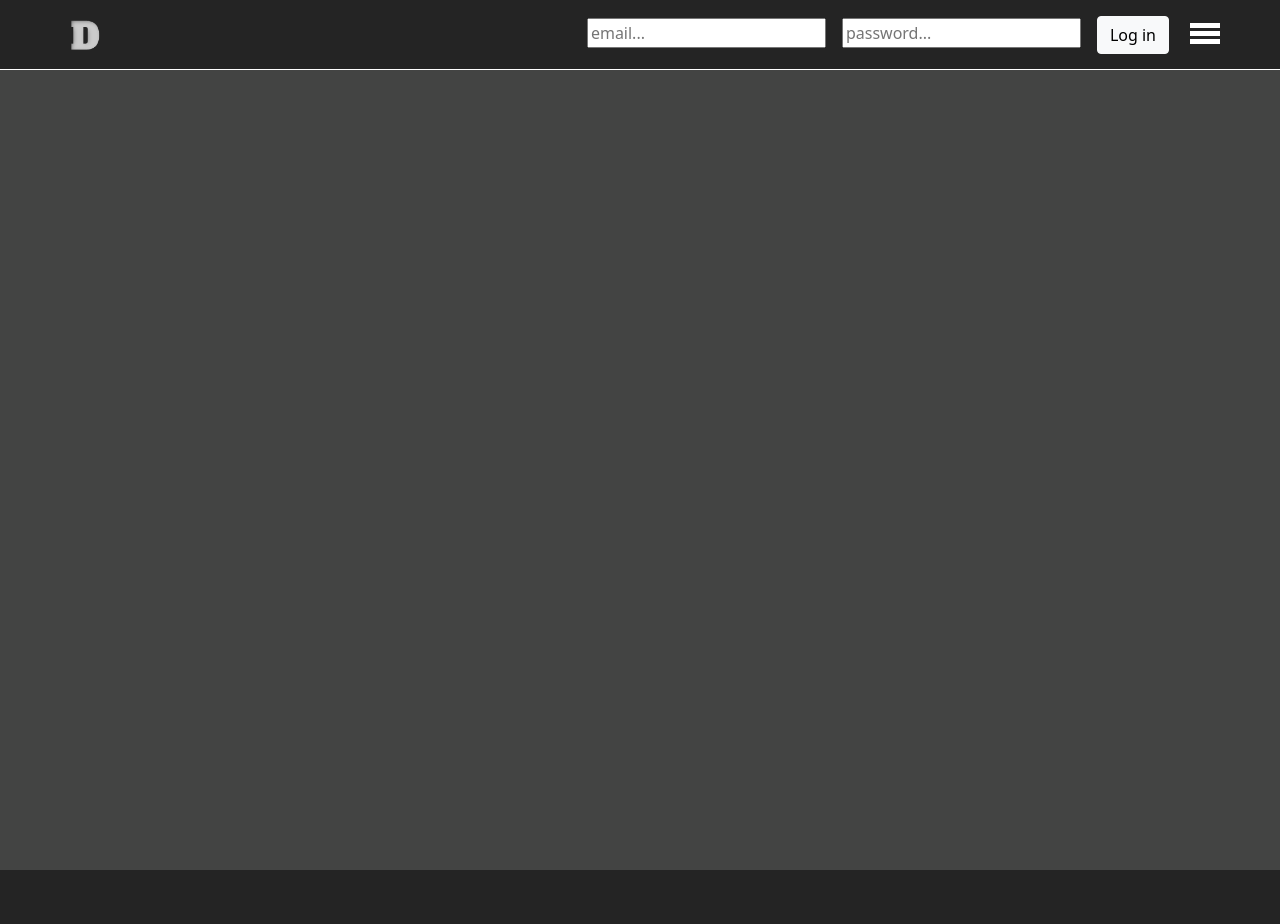
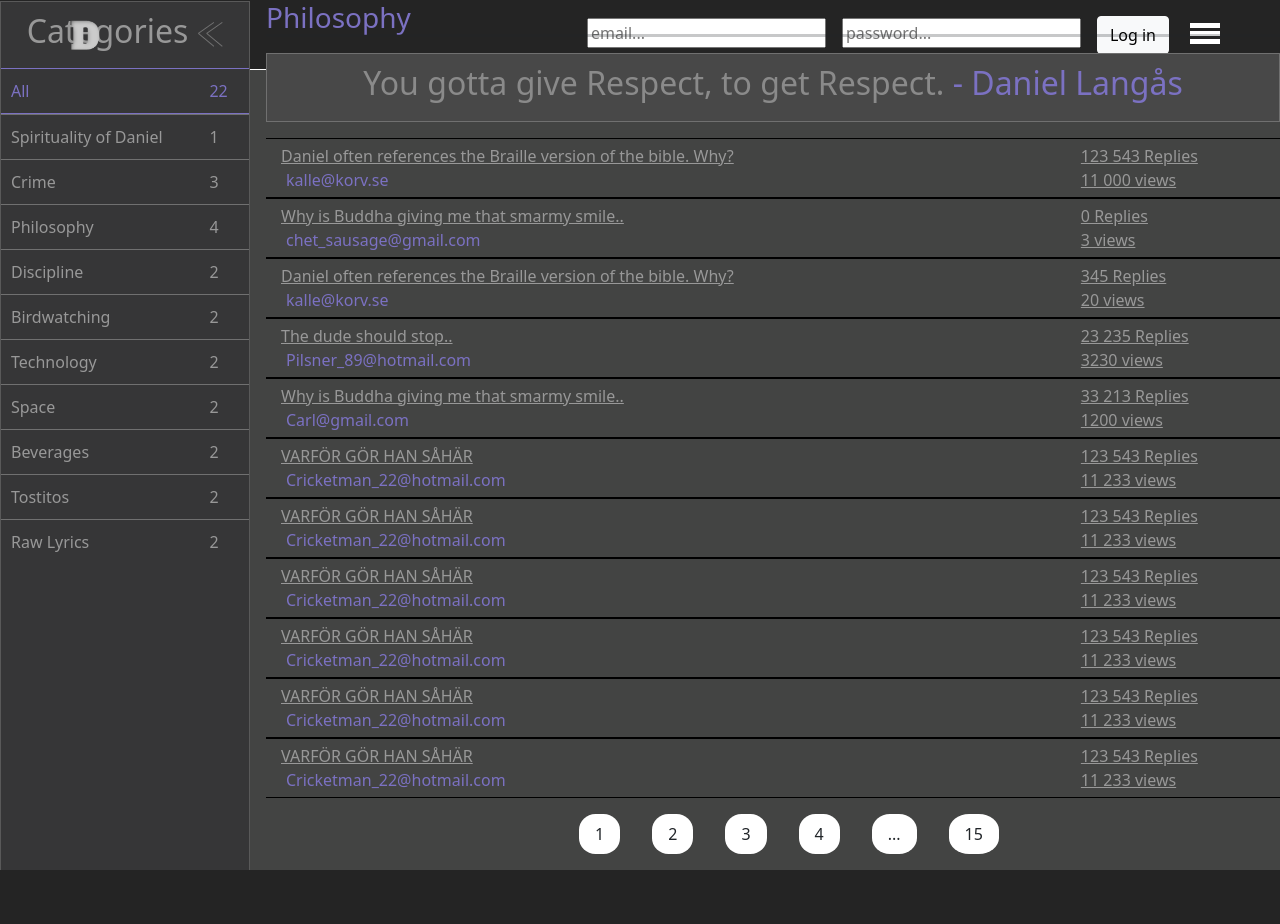
Before and after one commit to Dannemaniman/DannesBloggAngular, an Angular app: page /category/1 in a window 1280 px wide. Before the commit this address led to /. Shown: the top 924 px of the page. Built offline with nearby package versions, Linux system fonts and the light colour scheme.

Commit message:
Created Forum Category Page with basic styling.

```diff
--- a/src/app/app-routing.module.ts
+++ b/src/app/app-routing.module.ts
@@ -1,9 +1,11 @@
 import { NgModule } from '@angular/core'
 import { RouterModule, Routes } from '@angular/router'
+import { CategoryPageComponent } from "./modules/category-page/category-page.component"
 import { HomePageComponent } from "./modules/home-page/home-page.component"
 
 const routes: Routes = [
-  { path: "", component: HomePageComponent }
+  { path: "", component: HomePageComponent, pathMatch: 'full' },
+  { path: "category/:id", component: CategoryPageComponent },
 ]
 
 @NgModule({
--- a/src/app/app.module.ts
+++ b/src/app/app.module.ts
@@ -4,12 +4,14 @@ import { BrowserModule } from '@angular/platform-browser'
 import { AppRoutingModule } from './app-routing.module'
 import { AppComponent } from './app.component'
 import { CoreModule } from './core/core.module';
-import { HomePageComponent } from './modules/home-page/home-page.component'
+import { HomePageComponent } from './modules/home-page/home-page.component';
+import { CategoryPageComponent } from './modules/category-page/category-page.component'
 
 @NgModule({
   declarations: [
     AppComponent,
     HomePageComponent,
+    CategoryPageComponent,
   ],
   imports: [
     BrowserModule,
--- /dev/null
+++ b/src/app/modules/category-page/category-page.component.html
@@ -0,0 +1,43 @@
+<div class="home-page__container">
+  <section class="page-content__container">
+    <aside class="categories__container">
+      <div class="categories-title__container">
+        <h2>Categories</h2>
+        <img src="../../../assets/categories_icon.png" />
+      </div>
+      <ul>
+        <li *ngFor="let category of categories">
+          <p>{{category.title}}</p>
+          <p>{{category.threadCount}}</p>
+        </li>
+      </ul>
+    </aside>
+    <div class="thread-section__container">
+      <h3 style="color: #7B71C2;">Philosophy</h3>
+      <hr />
+      <div class="thread-section_quotebox">
+        <h2>You gotta give Respect, to get Respect. <span style="color: #7B71C2;">- Daniel Langås</span></h2>
+      </div>
+      <div class="threads__container">
+        <app-thread-bar *ngFor="let item of data" [title]="item.title" [author]="item.author" [replies]="item.replies"
+          [views]="item.views">
+        </app-thread-bar>
+      </div>
+      <div class="control__container">
+        <div class="pagination-nav__container">
+          <ul>
+            <li>1</li>
+            <li>2</li>
+            <li>3</li>
+            <li>4</li>
+            <li>...</li>
+            <li>15</li>
+          </ul>
+        </div>
+        <div class="action-buttons__container">
+          <button class="btn btn-light">New topic</button>
+        </div>
+      </div>
+    </div>
+  </section>
+</div>
--- /dev/null
+++ b/src/app/modules/category-page/category-page.component.scss
@@ -0,0 +1,178 @@
+.home-page__container {
+  width: 100%;
+  height: 100%;
+  max-width: 1400px;
+  margin: 0 auto;
+  display: flex;
+  flex-direction: column;
+  align-items: center;
+  justify-content: center;
+  padding-bottom: 3rem;
+
+  .hero-section {
+    margin-top: 3rem;
+    width: 100%;
+
+    .hero-container {
+      display: flex;
+      justify-content: center;
+
+      .hero-image {
+        border-radius: 10px;
+        height: 300px;
+        object-fit: cover;
+        border: 1px solid rgba($color: white, $alpha: 0.3);
+        width: 90%;
+      }
+    }
+  }
+
+  .categories__container {
+    background-color: #363637;
+    border: 1px solid rgba($color: #707070, $alpha: 0.6);
+    min-width: 250px;
+    margin-right: 1rem;
+    height: 100%;
+
+    .categories-title__container {
+      display: flex;
+      flex-direction: row;
+      align-items: center;
+      justify-content: center;
+      padding: 10px;
+
+      h2 {
+        display: flex;
+        color: #989898;
+        font-weight: 300;
+        margin-right: 10px;
+      }
+
+      img {
+        height: 25px;
+        width: 25px;
+      }
+    }
+
+    ul {
+      display: flex;
+      flex-direction: column;
+      list-style: none;
+      width: 100%;
+      padding: 0;
+
+      li {
+        display: flex;
+        flex-direction: row;
+        align-items: center;
+        border-top: 1px solid #707070;
+        cursor: pointer;
+
+        &:hover,
+        &:active {
+          filter: brightness(10%);
+        }
+
+        &:first-of-type {
+          border-top: 1px solid #7B71C2;
+          border-bottom: 1px solid #7B71C2;
+
+          p {
+            color: #7B71C2;
+          }
+        }
+
+        p {
+          width: 80%;
+          margin: 0;
+          padding: 10px;
+          color: #989898;
+
+          &:last-of-type {
+            width: 20%;
+          }
+        }
+      }
+    }
+  }
+
+  .page-content__container {
+    display: flex;
+    flex-direction: row;
+    width: 100%;
+    margin-top: 6rem;
+    margin-bottom: 3rem;
+
+    .thread-section__container {
+      display: flex;
+      flex-direction: column;
+      justify-content: center;
+      width: 100%;
+
+      h3 {
+        margin-bottom: 0;
+      }
+
+      hr {
+        height: 3px;
+        margin-top: 0;
+      }
+
+      .thread-section_quotebox {
+        background-color: #484848;
+        border: 1px solid #707070;
+        padding: 10px;
+        margin-bottom: 1rem;
+        text-align: center;
+        color: #8A8A8A;
+      }
+    }
+  }
+
+  .control__container {
+    display: flex;
+    flex-direction: column;
+    align-items: center;
+    justify-content: center;
+
+    .action-buttons__container {
+      display: flex;
+      flex-direction: row;
+      justify-content: center;
+      margin-top: 2rem;
+
+      button {
+        padding-right: 2rem;
+        padding-left: 2rem;
+        background-color: #363637;
+        border: 1px solid rgba($color: grey, $alpha: 0.4);
+        color: #9A98A5;
+      }
+    }
+
+    .pagination-nav__container {
+      margin-top: 1rem;
+      cursor: pointer;
+
+
+
+      ul {
+        display: flex;
+        flex-direction: row;
+        list-style: none;
+
+        li {
+          background-color: #FFFFFF;
+          padding: 0.5rem 1rem;
+          border-radius: 40%;
+          margin: auto 1rem;
+
+          &:hover,
+          &:active {
+            filter: brightness(20%);
+          }
+        }
+      }
+    }
+  }
+}
--- /dev/null
+++ b/src/app/modules/category-page/category-page.component.ts
@@ -0,0 +1,98 @@
+import { Component, OnInit } from '@angular/core'
+
+@Component({
+  selector: 'app-category-page',
+  templateUrl: './category-page.component.html',
+  styleUrls: ['./category-page.component.scss']
+})
+export class CategoryPageComponent implements OnInit {
+  public data = [
+    {
+      title: "Daniel often references the Braille version of the bible. Why?",
+      author: "kalle@korv.se",
+      replies: "123 543",
+      views: "11 000"
+    },
+    {
+      title: "Why is Buddha giving me that smarmy smile..",
+      author: "chet_sausage@gmail.com",
+      replies: "0",
+      views: "3"
+    },
+    {
+      title: "Daniel often references the Braille version of the bible. Why?",
+      author: "kalle@korv.se",
+      replies: "345",
+      views: "20"
+    },
+    {
+      title: "The dude should stop..",
+      author: "Pilsner_89@hotmail.com",
+      replies: "23 235",
+      views: "3230"
+    },
+    {
+      title: "Why is Buddha giving me that smarmy smile..",
+      author: "Carl@gmail.com",
+      replies: "33 213",
+      views: "1200"
+    },
+    {
+      title: "VARFÖR GÖR HAN SÅHÄR",
+      author: "Cricketman_22@hotmail.com",
+      replies: "123 543",
+      views: "11 233"
+    },
+    {
+      title: "VARFÖR GÖR HAN SÅHÄR",
+      author: "Cricketman_22@hotmail.com",
+      replies: "123 543",
+      views: "11 233"
+    },
+    {
+      title: "VARFÖR GÖR HAN SÅHÄR",
+      author: "Cricketman_22@hotmail.com",
+      replies: "123 543",
+      views: "11 233"
+    },
+    {
+      title: "VARFÖR GÖR HAN SÅHÄR",
+      author: "Cricketman_22@hotmail.com",
+      replies: "123 543",
+      views: "11 233"
+    },
+    {
+      title: "VARFÖR GÖR HAN SÅHÄR",
+      author: "Cricketman_22@hotmail.com",
+      replies: "123 543",
+      views: "11 233"
+    },
+    {
+      title: "VARFÖR GÖR HAN SÅHÄR",
+      author: "Cricketman_22@hotmail.com",
+      replies: "123 543",
+      views: "11 233"
+    },
+  ]
+
+  public categories = [
+    { title: "All", threadCount: "22" },
+    { title: "Spirituality of Daniel", threadCount: "1" },
+    { title: "Crime", threadCount: "3" },
+    { title: "Philosophy", threadCount: "4" },
+    { title: "Discipline", threadCount: "2" },
+    { title: "Birdwatching", threadCount: "2" },
+    { title: "Technology", threadCount: "2" },
+    { title: "Space", threadCount: "2" },
+    { title: "Beverages", threadCount: "2" },
+    { title: "Tostitos", threadCount: "2" },
+    { title: "Raw Lyrics", threadCount: "2" },
+  ]
+
+
+  constructor() { }
+
+  ngOnInit(): void {
+  }
+
+}
```
Also changed, not shown: src/app/modules/category-page/category-page.module.ts (added, +12 -0 lines).
